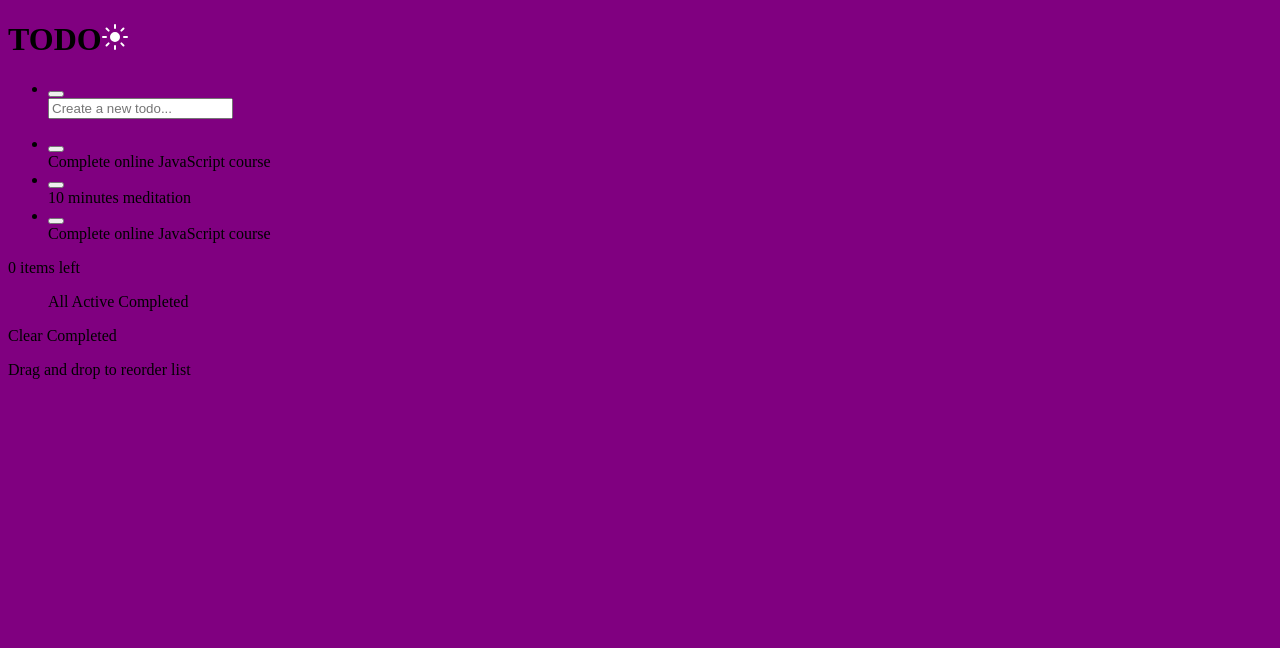
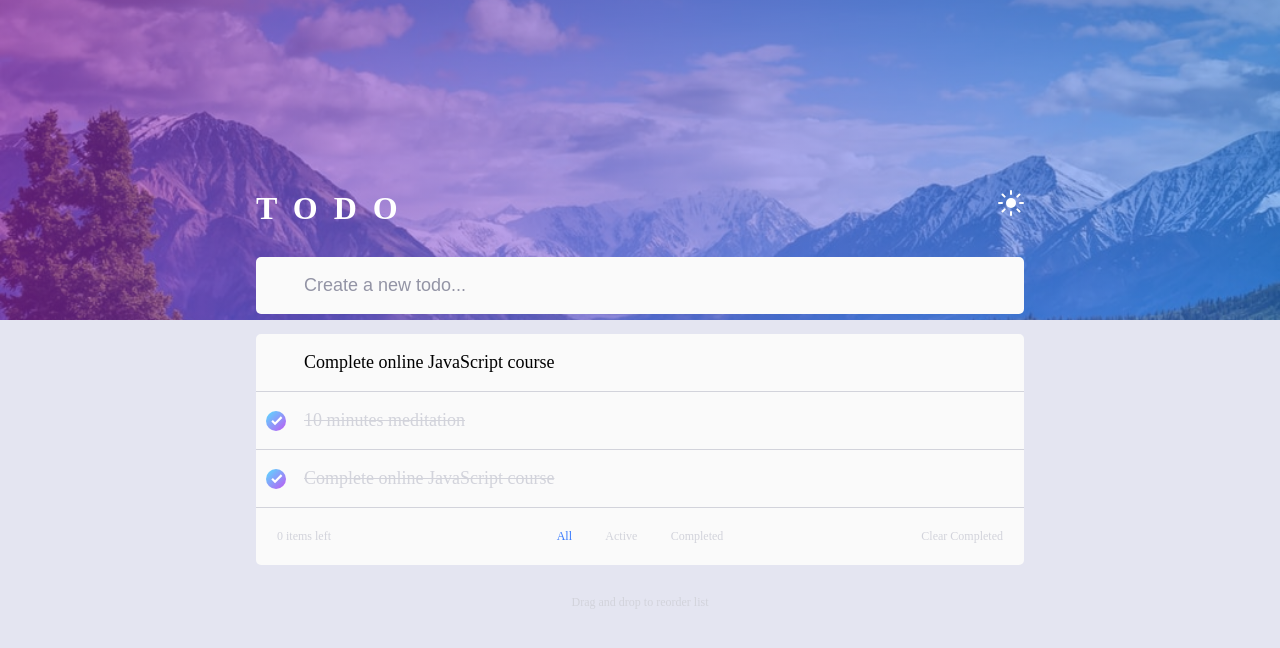
Before and after one commit to trevor-cuffe/todo-list, a website: page index.html in a window 1280 px wide. Drawn offline with Linux system fonts and the light colour scheme.

Commit message:
Update overall styling

```diff
--- a/index.html
+++ b/index.html
@@ -46,26 +46,30 @@
                 </ul>
                 <div class="todos-footer">
                     <div class="todos-remaining-count">
-                        <span id="remainingTodos">0</span>
-                        <span> items left</span>
+                        <div class="todo-footer-button">
+                            <span id="remainingTodos">0</span>
+                             items left
+                        </div>
                     </div>
                     <div class="todos-filter">
                         <ul class="todos-filter-list">
-                            <span class="selected">All</span>
-                            <span>Active</span>
-                            <span>Completed</span>
+                            <span class="todo-footer-button selected">All</span>
+                            <span class="todo-footer-button">Active</span>
+                            <span class="todo-footer-button">Completed</span>
                         </ul>
                     </div>
-                    <div class="todos-clear">Clear Completed</div>
+                    <div class="todos-clear">
+                        <span class="todo-footer-button">Clear Completed</span>
+                    </div>
                 </div>
             </div>
 
 
         </section>
+        <p class="todos-instructions">Drag and drop to reorder list</p>
     </main>
 
     <footer class="footer">
-        <p class="footer-instructions">Drag and drop to reorder list</p>
     </footer>
 
     <script type="text/javascript" src="scripts/todo.js"></script>
--- a/styles/styles.css
+++ b/styles/styles.css
@@ -1,3 +1,235 @@
+:root {
+	/*Standard Colors*/
+	--color-brightBlue: hsl(220, 98%, 61%);
+	--checkBackground: linear-gradient(to bottom right, hsl(192, 100%, 67%), hsl(280, 87%, 65%));
+
+	/*Day Theme*/
+	--headerBackground: url("../images/header-day.jpg");
+	--headerGradient: linear-gradient(to right, #a631ca90, #348afa80);
+	--headerBackgroundPosition: top 25% left 50%;
+
+	--color-todo: black;
+	--color-todos-text-complete: hsl(233, 11%, 84%);
+	--color-placeholder: hsl(236, 9%, 61%);
+	--color-todosBackground: hsl(0, 0%, 98%);
+	--color-todosBorder: hsl(233, 11%, 84%);
+
+	--color-lightGrayBlue: hsl(233, 11%, 84%);
+	--color-footerBackground: hsl(236, 33%, 92%);
+	--color-darkestGrayBlue: hsl(235, 19%, 35%);
+}
+
+[data-theme="dark"] {
+	/*Dark Theme*/
+	--headerBackground: url("../images/header-night.jpg");
+	--headerGradient: linear-gradient(to right, #2a1bfd80, #a20ccf90);
+	--headerBackgroundPosition: bottom 35% left 50%;
+
+	--color-todo: hsl(236, 33%, 92%);
+	--color-todos-text-complete: hsl(233, 14%, 35%);
+	--color-placeholder: hsl(234, 11%, 52%);
+	--color-todosBackground: hsl(235, 24%, 19%);
+	--color-footerBackground: hsl(235, 21%, 11%);
+	--color-todosBorder: hsl(233, 14%, 35%);
+
+	--color-lightGrayBlue: hsl(234, 39%, 85%);
+	--color-lightGrayBlueHover: hsl(236, 33%, 92%);
+	--color-darkestGrayBlue: hsl(237, 14%, 26%);
+
+	/*
+- Very Dark Blue: hsl(235, 21%, 11%)
+- Very Dark Desaturated Blue: hsl(235, 24%, 19%)
+- Light Grayish Blue: hsl(234, 39%, 85%)
+- Light Grayish Blue (hover): hsl(236, 33%, 92%)
+- Dark Grayish Blue: hsl(234, 11%, 52%)
+- Very Dark Grayish Blue: hsl(233, 14%, 35%)
+- Very Dark Grayish Blue: hsl(237, 14%, 26%)
+*/
+}
+
+*,
+*::after,
+*::before {
+	margin: 0;
+	padding: 0;
+	box-sizing: inherit;
+}
+
+html {
+	font-size: 62.5%;
+}
+
 body {
-	background-color: purple;
+	box-sizing: border-box;
+	font-size: 1.6em;
 }
+
+.header {
+	background-image: var(--headerGradient), var(--headerBackground);
+	background-size: cover;
+	background-position: var(--headerBackgroundPosition);
+	height: 40vh;
+}
+
+.main {
+	position: absolute;
+	top: 50%;
+	left: 50%;
+	transform: translate(-50%, -50%);
+	width: 60vw;
+	min-width: 20rem;
+	max-width: 100rem;
+}
+
+.main-heading {
+	color: white;
+	letter-spacing: 0.5em;
+	margin-bottom: 3rem;
+}
+
+.light-dark-icon {
+	float: right;
+}
+
+/* TODO list structure */
+.todos-container {
+	background-color: var(--color-todosBackground);
+	border-radius: 0.5rem;
+}
+
+.todos-container:not(:last-child) {
+	margin-bottom: 2rem;
+}
+
+.todos-list {
+	list-style: none;
+}
+
+.todos-list,
+.todo-input {
+	font-size: 1.8rem;
+	color: var(--color-todo);
+}
+
+.todo {
+	padding: 1em;
+	position: relative;
+}
+
+.todos-container-entered .todo {
+	border-bottom: 1px solid var(--color-todosBorder);
+}
+
+/*Styles for both NEW and ENTERED todos*/
+.todo-checkbox {
+	position: absolute;
+	left: 1rem;
+	top: 50%;
+	transform: translateY(-50%);
+	width: 2rem;
+	height: 2rem;
+	border-radius: 50%;
+	overflow: hidden;
+	border: 1px solid var(--color-darkGrayBlue);
+	outline: none;
+	background-color: transparent;
+}
+
+.todo-complete .todo-checkbox::after {
+	content: "";
+	background: url("../images/icon-check.svg");
+	background-size: contain;
+	background-repeat: no-repeat;
+	display: block;
+	position: absolute;
+	height: 60%;
+	width: 60%;
+	top: 55%;
+	left: 55%;
+	transform: translate(-50%, -50%);
+}
+
+.todo-checkbox:hover,
+.light-dark-icon:hover {
+	cursor: pointer;
+}
+
+.todo.todo-complete > .todo-checkbox {
+	background-image: var(--checkBackground);
+}
+
+.todo-content {
+	margin-left: 3rem;
+	word-wrap: wrap;
+}
+
+.todo.todo-complete > .todo-content {
+	text-decoration: line-through;
+	color: var(--color-todos-text-complete);
+}
+
+/* New TODO */
+.todo-input {
+	background: transparent;
+	outline: none;
+	border: none;
+}
+
+.todo-input::placeholder {
+	color: var(--color-placeholder);
+}
+
+/* Entered TODOs */
+
+.todos-footer {
+	display: flex;
+	padding: 2rem;
+	justify-content: space-between;
+	color: var(--color-todos-text-complete);
+	font-size: 1.2rem;
+}
+
+.todos-remaining-count,
+.todos-clear {
+	flex: 1 2 33%;
+}
+
+.todos-filter {
+	flex: 0 1 20rem;
+}
+
+.todos-clear {
+	text-align: right;
+}
+
+.todos-filter-list {
+	display: flex;
+	justify-content: space-around;
+}
+
+.todo-footer-button {
+	display: inline-block;
+	padding: 1px;
+}
+
+.todo-footer-button:hover {
+	cursor: pointer;
+}
+
+.todo-footer-button.selected {
+	color: var(--color-brightBlue);
+}
+
+.todos-instructions {
+	text-align: center;
+	color: var(--color-todos-text-complete);
+	margin-top: 3rem;
+	font-size: 1.2rem;
+}
+
+/* Footer */
+
+.footer {
+	background-color: var(--color-footerBackground);
+	height: 60vh;
+}
```
Also changed, not shown: package.json (added, +12 -0 lines), images/favicon-32x32.png (added), images/icon-cross.svg (added), 1 other file.
